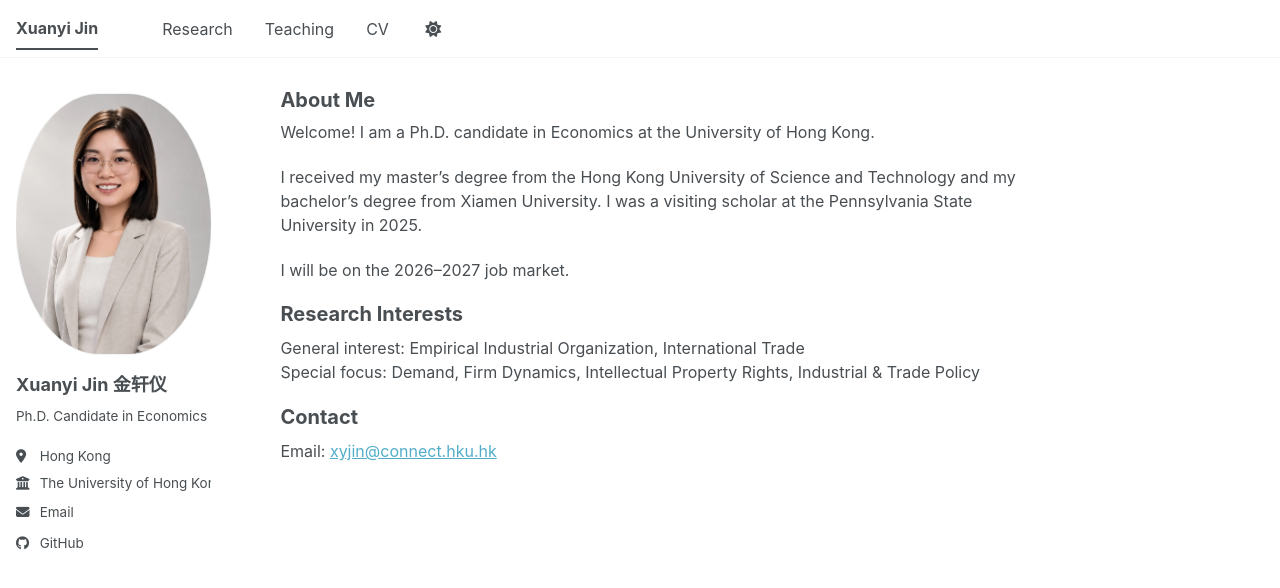
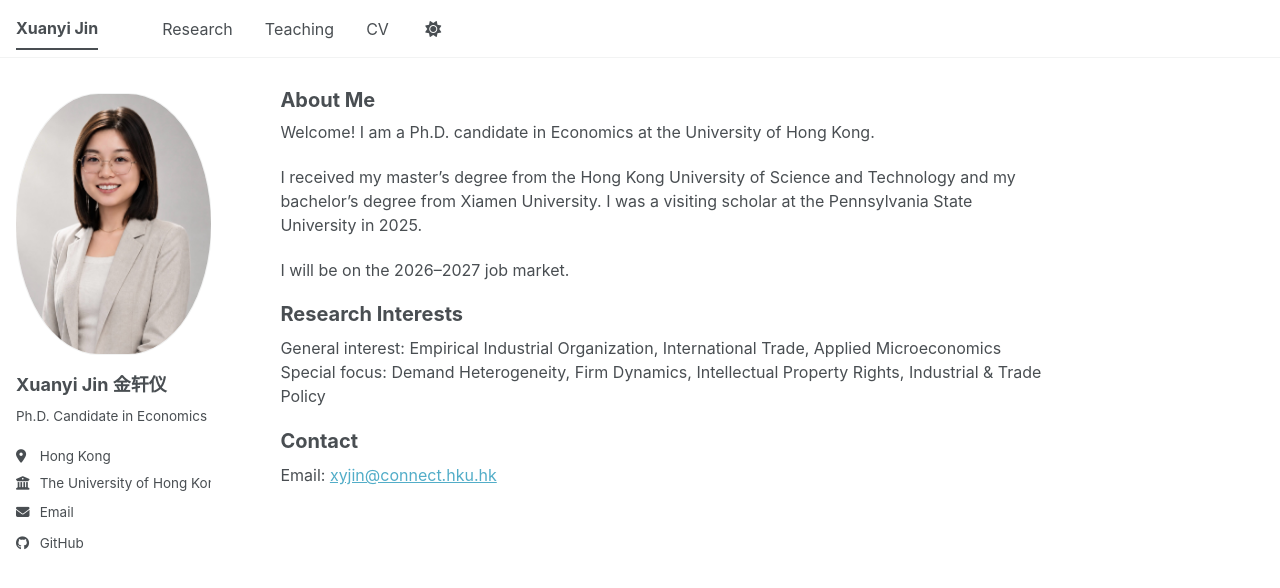
Before and after one commit to xuanyi-jin/xuanyi-jin.github.io, a Jekyll site: the page built from _pages/about.md, in a window 1280 px wide and 900 px high. Shown: the top 588 px of the window. Built offline with Jekyll 4.4.1, drawn with Linux system fonts in a browser that asks for light colours; a style sheet for code colours, icons or effects is not loaded.

Commit message:
Update research interests on about page
Co-Authored-By: Claude Fable 5.1 <noreply@anthropic.com>

```diff
--- a/_pages/about.md
+++ b/_pages/about.md
@@ -15,8 +15,8 @@ I will be on the 2026&ndash;2027 job market.
 
 Research Interests
 ======
-General interest: Empirical Industrial Organization, International Trade
-Special focus: Demand, Firm Dynamics, Intellectual Property Rights, Industrial & Trade Policy
+General interest: Empirical Industrial Organization, International Trade, Applied Microeconomics
+Special focus: Demand Heterogeneity, Firm Dynamics, Intellectual Property Rights, Industrial & Trade Policy
 
 Contact
 ======
```
